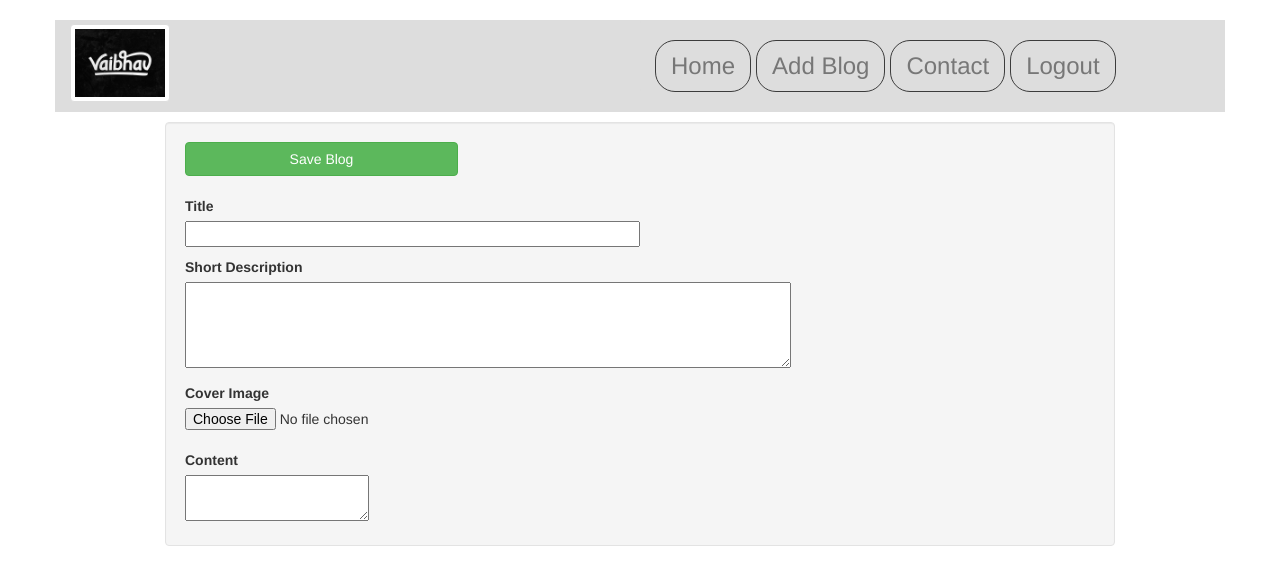
After one commit to vaibahvmathur/Myblog, a Django app: page /addblog in a window 1280 px wide. The commit adds this page. Shown: the top 585 px of the page. Run offline with Django 3.2, Linux system fonts and the light colour scheme; the visitor is signed in with stand-in values (Sample User, id 1); some libraries are stand-ins or nearby versions.

Commit message:
[ Login and registration completed ]

```diff
--- a/My_Blog/settings.py
+++ b/My_Blog/settings.py
@@ -144,8 +144,7 @@ path_1 = os.getcwd() + r'/static'
 STATICFILES_DIRS = (path_1,)
 TEMPLATE_CONTEXT_PROCESSORS = ['django.core.context_processors.static', ]
 
-ENV_PATH = os.path.abspath(os.path.dirname(__file__))
-MEDIA_ROOT = os.path.join(ENV_PATH, 'media/')
-
+MEDIA_ROOT = os.path.join(BASE_DIR, '/templates/blog_pages')
+BLOG_CONTENTS = os.path.join(BASE_DIR, '/templates/blog_pages')
 LOGIN_URL = '/'
 LOGIN_REDIRECT_URL = '/home/'
--- a/My_Blog/urls.py
+++ b/My_Blog/urls.py
@@ -23,4 +23,8 @@ urlpatterns = [
     url(r'^check_avail', include('blog.urls')),
     url(r'^admin/', include(admin.site.urls)),
     url(r'^registerpage/', include('blog.urls')),
+    url(r'^admin/login', blogview.login_auth, name="login_auth"),
+    url(r'^logout', blogview.logout_auth, name="logout_auth"),
+    url(r'^addblog', blogview.addblog, name='addblog'),
+    url(r'^saveblog', blogview.saveblog, name='saveblog'),
 ]
--- a/blog/urls.py
+++ b/blog/urls.py
@@ -21,4 +21,5 @@ urlpatterns = [
     url(r'^registerpage/blog', redirectTohome, name='redirectTohome'),
     url(r'^registerpage/check_avail', check_avail, name='check_avail'),
     url(r'^registerpage/', registerpage, name='registerpage'),
+    url(r'^mysore/', mysore, name='mysore')
 ]
--- a/blog/views.py
+++ b/blog/views.py
@@ -2,10 +2,14 @@ import datetime
 from django.contrib.auth.decorators import login_required
 from django.shortcuts import render_to_response
 from django.http import HttpResponseRedirect, HttpResponse
-from django.urls import reverse
 from django.views.decorators.csrf import csrf_exempt
 from models import *
 import json
+# from django.urls import reverse
+from django.contrib.auth import authenticate, login, logout
+from django.conf import settings
+import os
+from django.core.files import File
 
 @login_required()
 def HomePage(request):
@@ -37,7 +41,6 @@ def Register(request):
                     password=Password,
                     email=Email,
                     first_name=Name,
-                    is_staff=1
             )
             userdetail = UserDetail()
             userdetail.user = user
@@ -71,3 +74,46 @@ def redirectTohome(request):
 @csrf_exempt
 def redirectTologin(request):
     return HttpResponseRedirect('/admin')
+
+@csrf_exempt
+def login_auth(request):
+    user = authenticate(username=request.POST['uname'], password=request.POST['pwd'])
+    if user is not None:
+        login(request, user)
+        return HttpResponseRedirect('/home')
+    else:
+        return HttpResponseRedirect('/home')
+
+def logout_auth(requset):
+    logout(requset)
+    return HttpResponseRedirect('/home')
+
+@csrf_exempt
+def mysore(request):
+    return render_to_response('blog_pages/vaibhav/mysore.html', {})
+
+@login_required()
+def addblog(request):
+    return render_to_response('addblog.html', {})
+
+@csrf_exempt
+def saveblog(request):
+    print request.POST
+    if request.user.is_authenticated():
+        title = request.POST['blog-title']
+        description = request.POST['blog-description']
+        image = request.FILES['blog-image']
+        content = request.POST['blog-full-data']
+
+        logged_user = request.user
+        logged_user_name = logged_user.username
+        blogger = UserDetail.objects.get(user=logged_user)
+
+        today = (datetime.datetime.now()).strftime('%d-%m-%Y')
+        extention = '.html'
+        fileName = str(title) + '_' + today + extention
+        filepath = settings.BLOG_CONTENTS + '/' + logged_user_name + '/' + fileName
+
+    else:
+        print "not authenticated"
+    return
--- a/static/local_files/css/home.css
+++ b/static/local_files/css/home.css
@@ -48,6 +48,9 @@
 
 .set-margin-top{
     margin-top: 10px;
+}
+.set-margin-top-20{
+    margin-top: 20px;
 }
 .form-hover input:hover{
     background-color: #efefef;
@@ -115,3 +118,9 @@
 .user-exist-tag, .password-mismatch-tag, .success-message{
     display: none;
 }
+.width-50 {
+    width: 50%;
+}
+.width-30 {
+    width: 30%;
+}
--- /dev/null
+++ b/templates/addblog.html
@@ -0,0 +1,40 @@
+{% extends 'home.html' %}
+{%load staticfiles%}
+{% block script %}
+{#    <script src="//cdn.ckeditor.com/4.5.11/full/ckeditor.js"></script>#}
+    <script src="//cdn.ckeditor.com/4.5.11/standard/ckeditor.js"></script>
+{% endblock %}
+
+
+{% block content %}
+    <div class="set-margin-top">
+        <div class="col-md-10 col-md-offset-1 well well-success">
+            <form class="form-horizontal" method="post" action="saveblog"  enctype="multipart/form-data">
+                <div >
+                    <input type="submit" value="Save Blog" class="btn btn-success width-30">
+                </div>
+                <label class="set-margin-top-20" for="blog-title">Title</label>
+                <div >
+                    <input class="width-50" type="text" id="blog-title" required>
+                </div>
+                <label class="set-margin-top" for="blog-description">Short Description</label>
+                <div>
+                    <textarea name="blog-description" id="blog-description" cols="72" rows="4" required></textarea>
+                </div>
+                <label class="set-margin-top" for="blog-image">Cover Image</label>
+                <div>
+                    <input class="width-30" type="file" id="blog-image">
+                </div>
+                <label class="set-margin-top-20" for="blog-full-data">Content</label>
+                <div>
+                    <textarea id="blog-full-data" name="blog-full-data" required></textarea>
+                    <script>
+                        CKEDITOR.replace( 'blog-full-data', {
+                            removeButtons: 'Source'
+                        });
+                    </script>
+                </div>
+            </form>
+        </div>
+    </div>
+{% endblock %}
--- a/templates/admin/base_site.html
+++ b/templates/admin/base_site.html
@@ -1,7 +1,7 @@
 {% extends "admin/base.html" %}
 
 {% block title %}
-    {{ title }} | "Vaibhav Diaries"
+    {{ title }} | Vaibhav Diaries
 {% endblock %}
 
 {% block extrastyle %}
--- a/templates/blog_data.html
+++ b/templates/blog_data.html
@@ -9,7 +9,7 @@
             <span class="col-md-8">
                 <article class="BlogArticle">
                     <span>
-                        <a href="#" style="color: red">
+                        <a href="mysore" style="color: red">
                             <h3>Mysore Trip</h3>
                         </a>
                         <div>
--- a/templates/blog_pages/Mysore Trip.html
+++ /dev/null
@@ -1,6 +0,0 @@
-{% extends 'home.html' %}
-{%load staticfiles%}
-
-{% block content %}
-
-{% endblock %}
--- a/templates/home.html
+++ b/templates/home.html
@@ -12,7 +12,9 @@
         <link rel="stylesheet" href='{% static "bootstrap\css\bootstrap.css" %}' />
         <link rel="stylesheet" href='{% static "local_files\css\home.css" %}' />
         <script src="{% static "local_files\js\local-jquery.js" %}"></script>
-        <script src="http://maxcdn.bootstrapcdn.com/bootstrap/3.3.7/js/bootstrap.min.js"></script>
+{#        <script src="http://maxcdn.bootstrapcdn.com/bootstrap/3.3.7/js/bootstrap.min.js"></script>#}
+        {% block script %}
+            {% endblock %}
     </head>
 
     <body>
@@ -21,12 +23,13 @@
                 <div class="col-md-5">
                     <img  id="Logo" class="img-thumbnail img-responsive" height="100px" width="100px" src='{% static "local_files\logo.jpg" %}' alt="Vaibhav"/>
                 </div>
-                <div class="navbar navbar-default col-md-5" id="HomePageNavBar">
+                <div class="navbar navbar-default col-md-6" id="HomePageNavBar">
                     <ul class="nav navbar-nav nav-hover" id="HomePageNavItem">
-                        <li ><a href='/' class="btn btn-font-size btn-border btn-md link-align">Home</a></li >
-                        <li ><a href='/' class="btn btn-font-size btn-border btn-md link-align">About</a></li>
-                        <li ><a href='/' class="btn btn-font-size btn-border btn-md link-align">Contact</a></li>
-                        <li ><a class="btn btn-border btn-font-size btn-md link-align" data-toggle="modal" data-target="#LoginModal" >Login</a></li>
+                        <li ><a href='/home' class="btn btn-font-size btn-border btn-md link-align">Home</a></li >
+                        <li ><a href='/addblog' class="btn btn-font-size btn-border btn-md link-align">Add Blog</a></li>
+                        <li ><a href='/home' class="btn btn-font-size btn-border btn-md link-align">Contact</a></li>
+                        <li ><a href='/logout' class="btn btn-font-size btn-border btn-md link-align">Logout</a></li>
+{#                        <li ><a class="btn btn-border btn-font-size btn-md link-align" data-toggle="modal" data-target="#LoginModal" >Login</a></li>#}
                     </ul>
                 </div>
             </div>
--- a/templates/register.html
+++ b/templates/register.html
@@ -82,9 +82,7 @@
             </span>
         </div>
     </form>
-    <div class="modal-footer">
-                        <button type="button" class="btn btn-default" data-dismiss="modal">Close</button>
-    </div>
+
 </div>
 
 {% endblock %}
```
Also changed, not shown: blog/models.py (+12 -0 lines), templates/admin/login.html (+22 -16 lines), templates/blog_pages/vaibhav/mysore.html (added), 5 other files.
